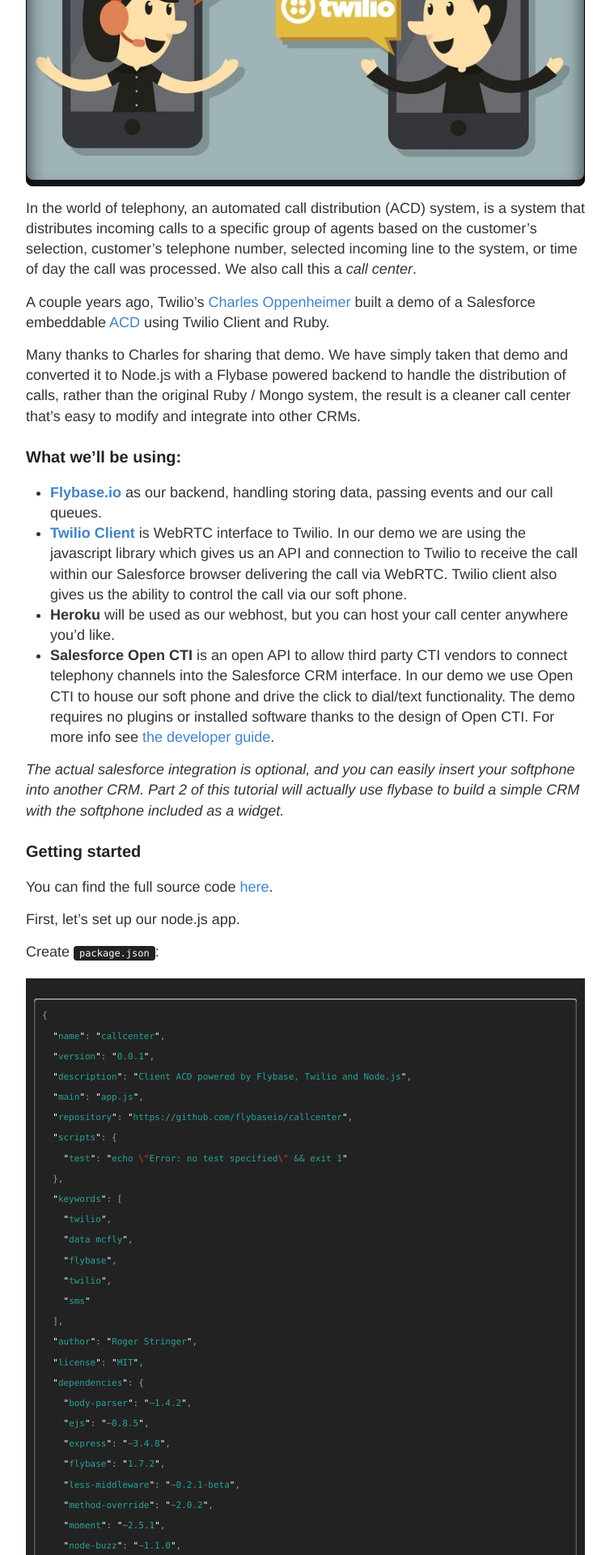
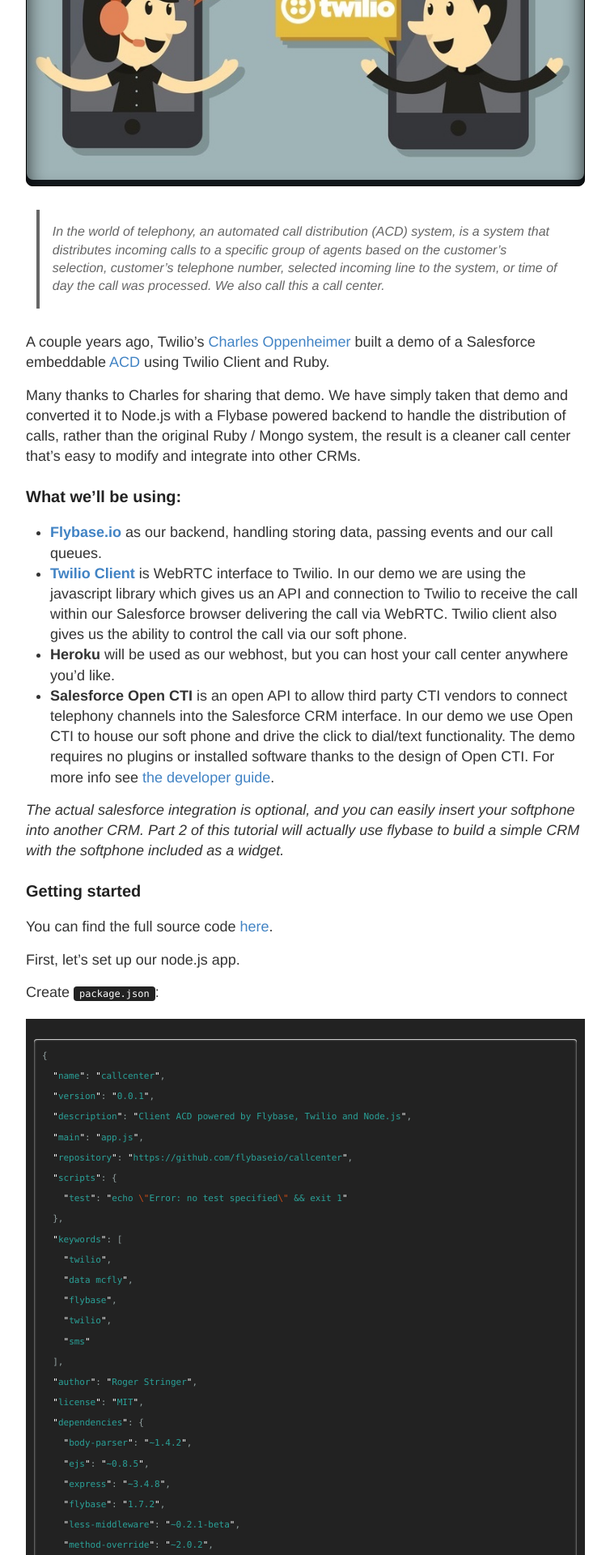
Before and after one commit to flybaseio/flybaseio.github.io, a Jekyll site: the page built from _posts/2016-02-17-building-a-salesforce-powered-call-center-with-twilio-flybase.md, in a window 1280 px wide. Shown: the part 507-2427 px from the top of the page at 81% size, without its empty margins (248-1002 px from the left). Built offline with Jekyll 4.4.1, drawn with Linux system fonts in a browser that asks for light colours; nearby versions of some CDN libraries.

```diff
--- a/_posts/2016-02-17-building-a-salesforce-powered-call-center-with-twilio-flybase.md
+++ b/_posts/2016-02-17-building-a-salesforce-powered-call-center-with-twilio-flybase.md
@@ -15,7 +15,7 @@ bodyclass: "post"
 	<img src="/images/posts/call-center.jpg?20160217" />
 </div></div>
 
-In the world of telephony, an automated call distribution (ACD) system, is a system that distributes incoming calls to a specific group of agents based on the customer's selection, customer's telephone number, selected incoming line to the system, or time of day the call was processed. We also call this a _call center_.
+> In the world of telephony, an automated call distribution (ACD) system, is a system that distributes incoming calls to a specific group of agents based on the customer's selection, customer's telephone number, selected incoming line to the system, or time of day the call was processed. We also call this a _call center_.
 
 A couple years ago, Twilio's [Charles Oppenheimer](https://github.com/choppen5) built a demo of a Salesforce embeddable [ACD](https://github.com/choppen5/client-acd) using Twilio Client and Ruby.
 
```
